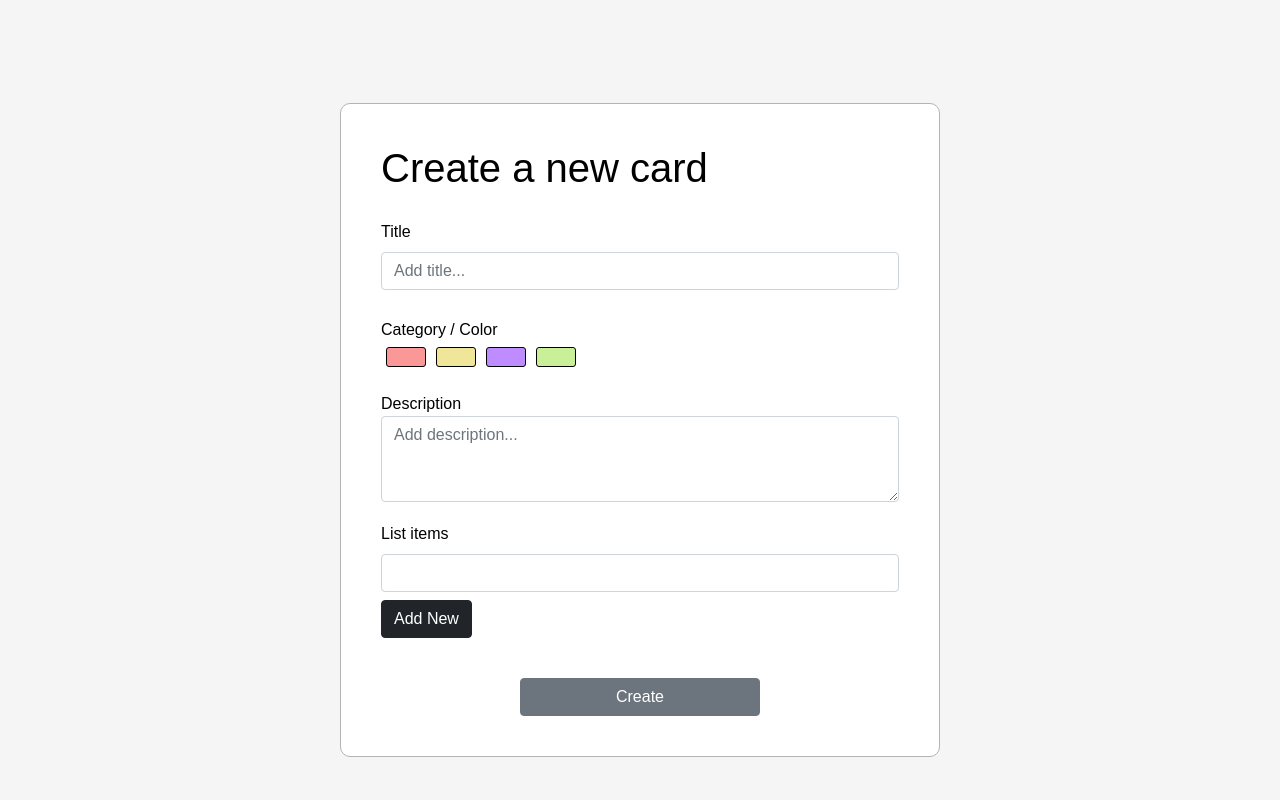
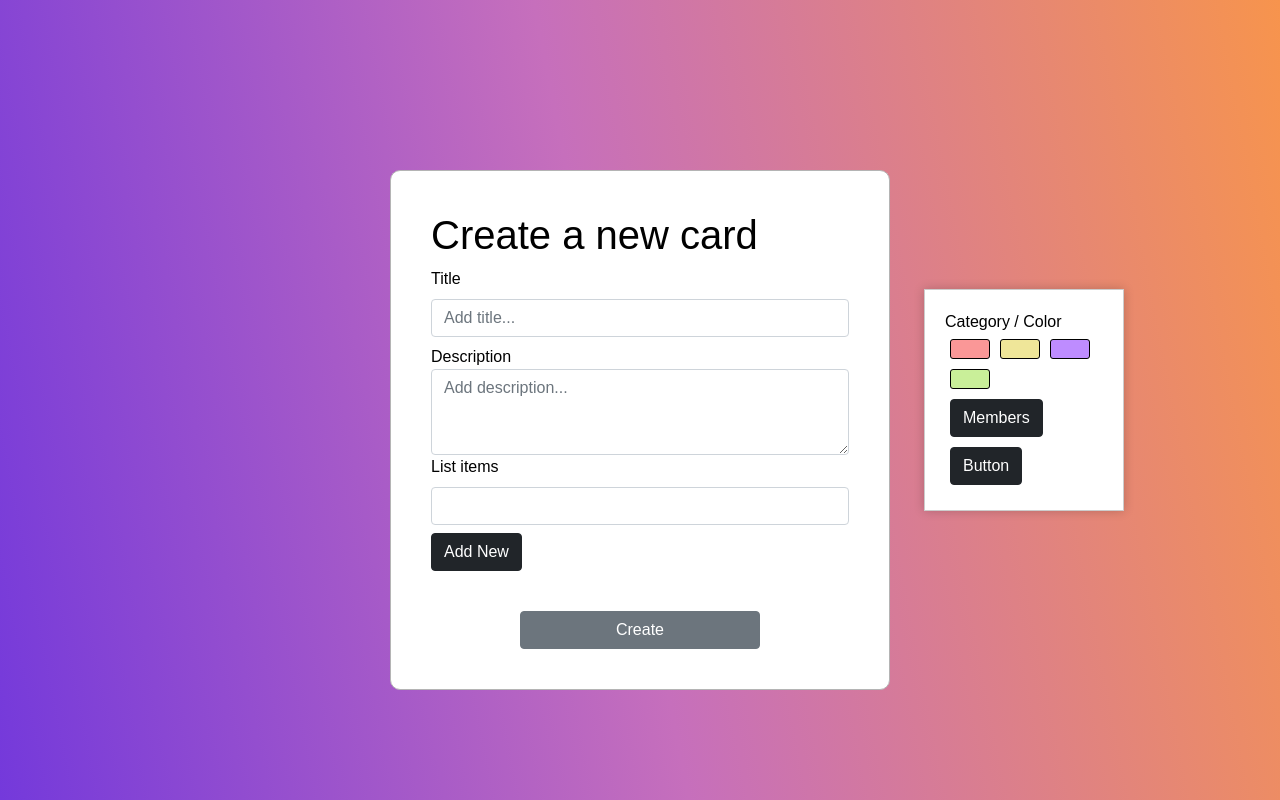
Before and after one commit to Vsimpro/ADP_Project_1, a React (Create React App) app in the folder frontend/: page /create in a window 1280 px wide. Built offline with nearby package versions, Linux system fonts and the light colour scheme; no server answers.

Commit message:
Lisätty komponentti editointityökaluille

```diff
--- a/frontend/src/App.css
+++ b/frontend/src/App.css
@@ -19,6 +19,7 @@ body {
   .navbar{
     padding: 10px 20px;
 }
+
   .navbar-brand{
     font-size: 16px;
   }
--- a/frontend/src/components/Create.jsx
+++ b/frontend/src/components/Create.jsx
@@ -8,13 +8,13 @@ const Create = () => {
       <div className='formGroup'>
       <h1>Create a new card</h1>
         <form>
+
+            <ColorPicker />
+
+
           <div className="form-group">
             <label>Title</label>
             <input type="text" className="form-control" id="" placeholder="Add title..." />
-
-            <label>Category / Color</label>
-
-            <ColorPicker />
 
             <label>Description</label>
             <textarea className="form-control" id="" rows="3" placeholder='Add description...'></textarea>
--- a/frontend/src/components/LoginPage.css
+++ b/frontend/src/components/LoginPage.css
@@ -5,7 +5,10 @@
   align-items: center;
   justify-content: center;
   color: white;
-/*   background-image: linear-gradient(79deg, #7439db, #c66fbc 48%, #F7944D) */
+}
+
+body{
+  background-image: linear-gradient(79deg, #7439db, #c66fbc 48%, #F7944D);
 }
 
 .auth-form-container,
--- a/frontend/src/components/cards/ColorPicker.js
+++ b/frontend/src/components/cards/ColorPicker.js
@@ -3,11 +3,17 @@ import React from 'react';
 const ColorPicker = () => {
 
   return (
-    <div className='colorPicker'>
+    <div className='colorPicker floating-component'>
+    <label>Category / Color</label>
+    <div>
     <button className='btn colorButton' style={{ backgroundColor: '#FA9797' }}></button>
     <button className='btn colorButton' style={{ backgroundColor: '#EFE699' }}></button>
     <button className='btn colorButton' style={{ backgroundColor: '#BE8CFF' }}></button>
     <button className='btn colorButton' style={{ backgroundColor: '#C9EF99' }}></button>
+    </div>
+    <button className='btn btn-dark'>Members</button>
+    <button className='btn btn-dark'>Button</button>
+
   </div>
   )}
 
--- a/frontend/src/components/cards/cardDemo.css
+++ b/frontend/src/components/cards/cardDemo.css
@@ -1,5 +1,5 @@
 body{
-  background-color: #F5F5F5 !important;
+  background-color: white !important;
 }
 #cards-container {
   max-width: 80%;
@@ -157,35 +157,50 @@ body{
 
   .formGroup{
       text-align: left;
-      width: 600px;
+      width: 500px;
       margin-top: 60px;
       padding: 40px;
       color: black;
       border: 1px solid #b4b4b4;
       border-radius: 10px;
       background-color: #ffffff;
+    }
+      .formGroup form{
+        margin-bottom: 40px;
 
+      }
 
-    }
-    .formGroup form{
-      margin-bottom: 40px;
+      .formGroup label{
+        padding: 0;
+      }
 
-    }
-
-    .formGroup label{
-      margin-top: 20px;
-      padding: 0;
+    .colorPicker{
+      width: 200px;
     }
 
     .colorButton{
       min-width: 40px;
-      min-height: 20px;
+      height: 20px;
       border-color: black;
       border-radius: 3px;
-      margin: 5px;
       cursor: pointer;
     }
 
     .btn-secondary{
       width: 240px;
     }
+
+    .floating-component {
+      position: fixed; /* or use 'absolute' depending on your requirements */
+      top: 50%;
+      left: 80%;
+      transform: translate(-50%, -50%);
+      background-color: #fff;
+      padding: 20px;
+      border: 1px solid #ccc;
+      box-shadow: 0 0 10px rgba(0, 0, 0, 0.2);
+      z-index: 1000; /* Adjust the z-index to make sure it appears above other content */
+    }
+      .floating-component button{
+        margin: 5px;
+      }
```
